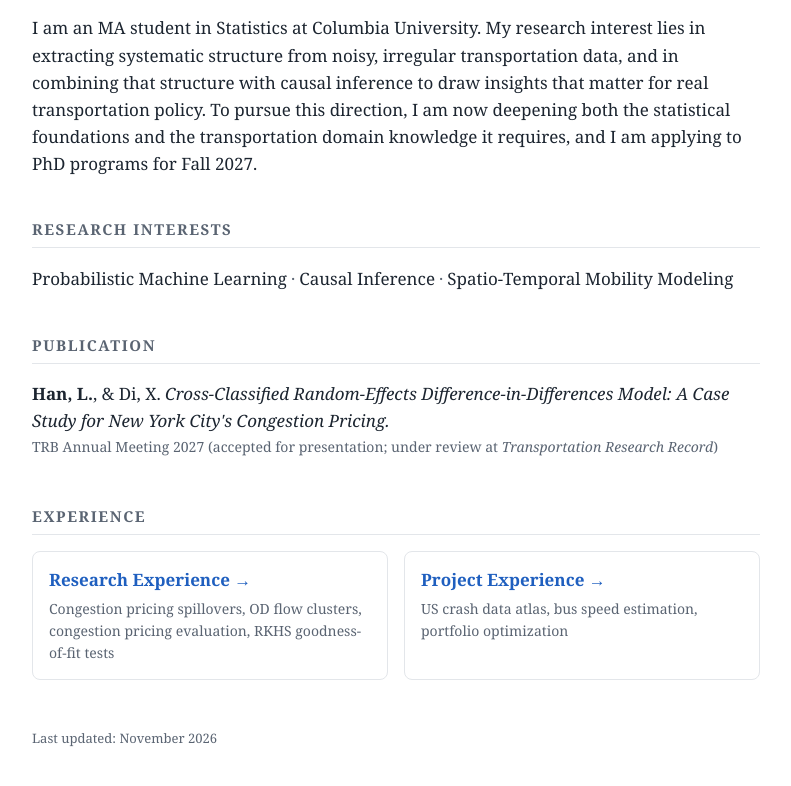
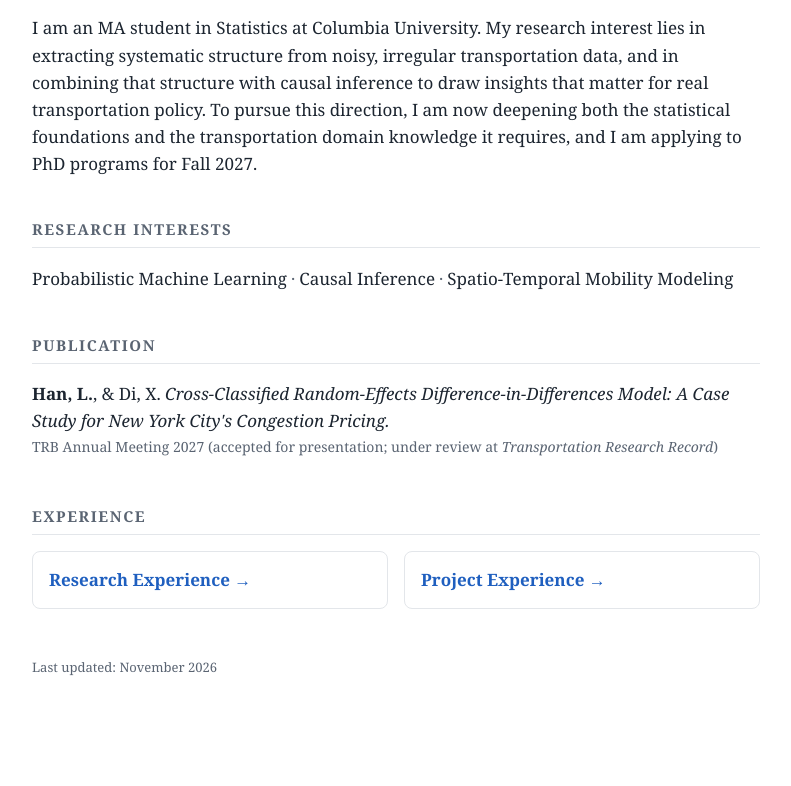
Before and after one commit to xxchly/xxchly.github.io, a plain HTML site: page index.html in a window 1280 px wide. Shown: the part 334-1120 px from the top of the page, without its empty margins (244-1035 px from the left). After the commit the page ends 1083 px from the top, so only its background shows below. Drawn offline with Linux system fonts and the light colour scheme.

Commit message:
Remove descriptions under the experience links
Co-Authored-By: Claude Opus 5.5 <noreply@anthropic.com>

```diff
--- a/index.html
+++ b/index.html
@@ -111,10 +111,8 @@
 
   <h2>Experience</h2>
   <div class="cards">
-    <a href="research.html"><div class="t">Research Experience &rarr;</div>
-      <div class="d">Congestion pricing spillovers, OD flow clusters, congestion pricing evaluation, RKHS goodness-of-fit tests</div></a>
-    <a href="projects.html"><div class="t">Project Experience &rarr;</div>
-      <div class="d">US crash data atlas, bus speed estimation, portfolio optimization</div></a>
+    <a href="research.html"><div class="t">Research Experience &rarr;</div></a>
+    <a href="projects.html"><div class="t">Project Experience &rarr;</div></a>
   </div>
 
   <footer>Last updated: November 2026</footer>
```
